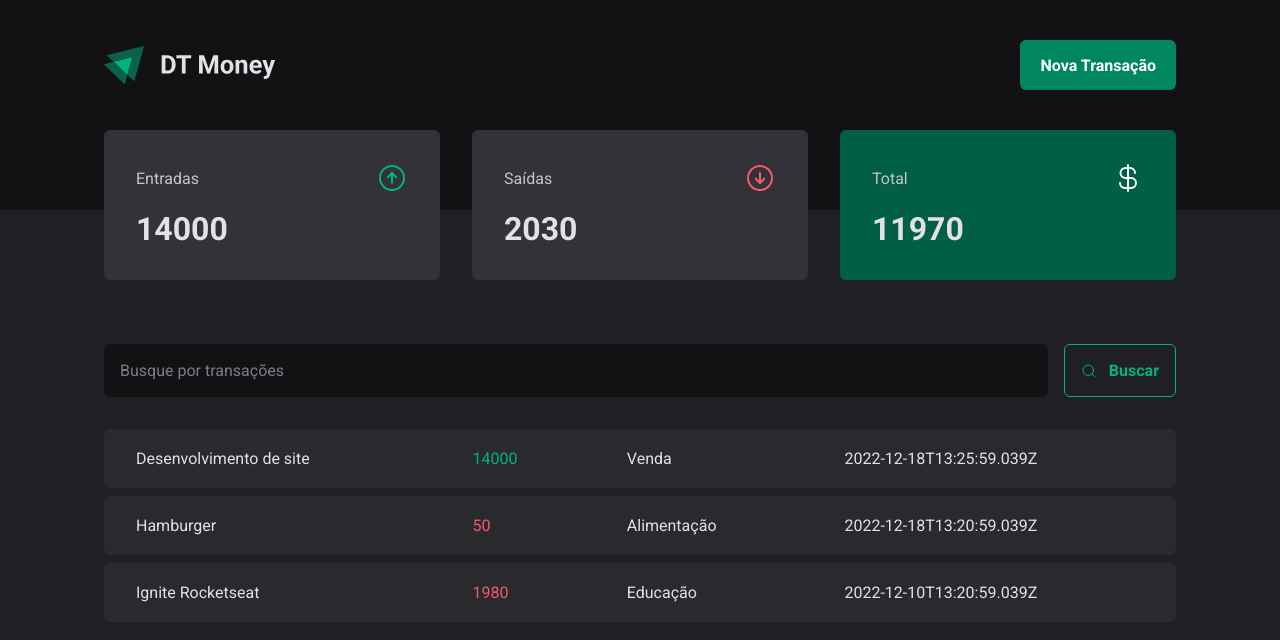
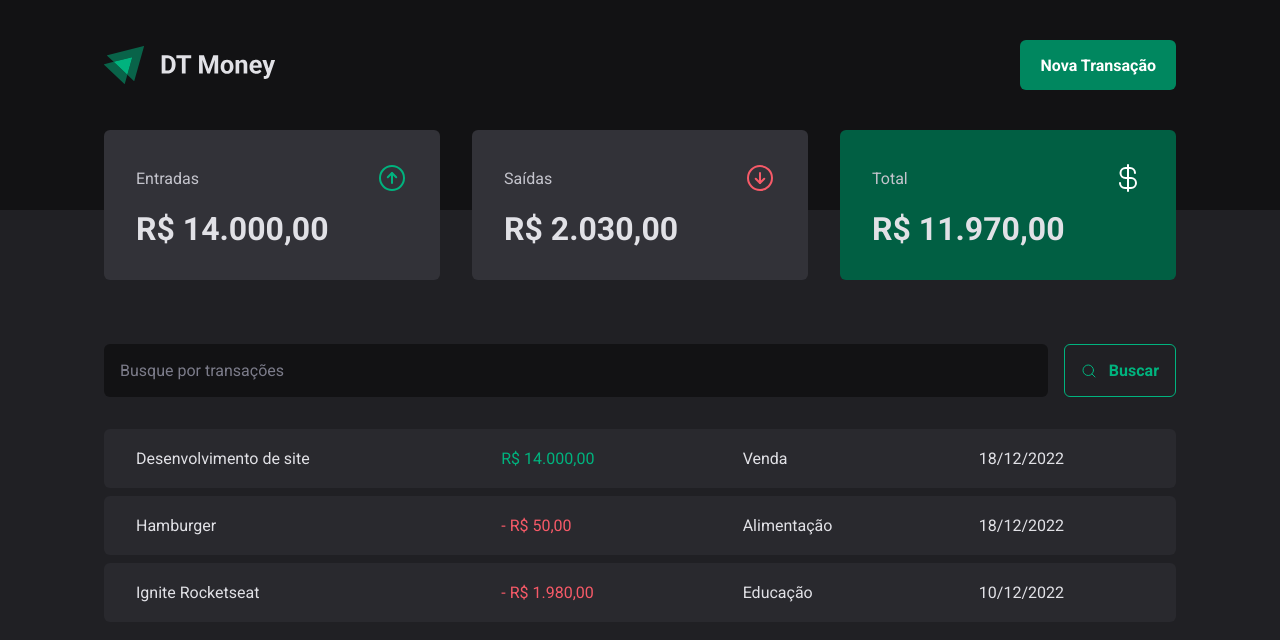
Before and after one commit to joalissongomes1994/dt-money, a React (Vite) app: page / in a window 1280 px wide. Shown: the top 640 px of the page. Built offline with nearby package versions, Linux system fonts and the light colour scheme; data requests are answered from the project's data file.

Commit message:
feat: Create date and price formatting file and add to project

```diff
--- a/src/components/Summary/index.tsx
+++ b/src/components/Summary/index.tsx
@@ -1,6 +1,7 @@
 import { ArrowCircleDown, ArrowCircleUp, CurrencyDollar } from "phosphor-react";
 import { useContext } from "react";
 import { TransactionsContext } from "../../contexts/TransactionsContext";
+import { priceFormatter } from "../../utils/formatter";
 import { SummaryCard, SummaryContainer } from "./styles";
 
 export function Summary() {
@@ -27,7 +28,7 @@
           <ArrowCircleUp size={32} color="#00b37e"/>
         </header>
 
-        <strong>{summary.icome}</strong>
+        <strong>{priceFormatter.format(summary.icome)}</strong>
       </SummaryCard>
 
       <SummaryCard>
@@ -36,7 +37,7 @@
           <ArrowCircleDown size={32} color="#f75a68"/>
         </header>
 
-        <strong>{summary.outcome}</strong>
+        <strong>{priceFormatter.format(summary.outcome)}</strong>
       </SummaryCard>
 
       <SummaryCard variant="green">
@@ -45,7 +46,7 @@
           <CurrencyDollar size={32} color="#fff"/>
         </header>
 
-        <strong>{summary.total}</strong>
+        <strong>{priceFormatter.format(summary.total)}</strong>
       </SummaryCard>
     </SummaryContainer>
   )
--- a/src/pages/Transactions/index.tsx
+++ b/src/pages/Transactions/index.tsx
@@ -2,6 +2,7 @@
 import { Header } from "../../components/Header";
 import { Summary } from "../../components/Summary";
 import { TransactionsContext } from "../../contexts/TransactionsContext";
+import { dateFormatter, priceFormatter } from "../../utils/formatter";
 import { SearchForm } from "./components/SearchForm";
 import { PriceHighLight, TransactionsContainer, TransactionsTable } from "./styles";
 
@@ -23,11 +24,12 @@
                 <td>{transaction.description}</td>
                 <td>
                   <PriceHighLight variant={transaction.type}>
-                    {transaction.price}
+                    {transaction.type === 'outcome' && '- ' }
+                    {priceFormatter.format(transaction.price)}
                   </PriceHighLight>
                 </td>
                 <td>{transaction.category}</td>
-                <td>{transaction.createdAt}</td>
+                <td>{dateFormatter.format(new Date(transaction.createdAt))}</td>
               </tr>
             ))}
           </tbody>
--- /dev/null
+++ b/src/utils/formatter.ts
@@ -0,0 +1,6 @@
+export const dateFormatter = new Intl.DateTimeFormat('pt-BR')
+
+export const priceFormatter = new Intl.NumberFormat('pt-BR', {
+  style: 'currency',
+  currency: 'BRL'
+})
```
